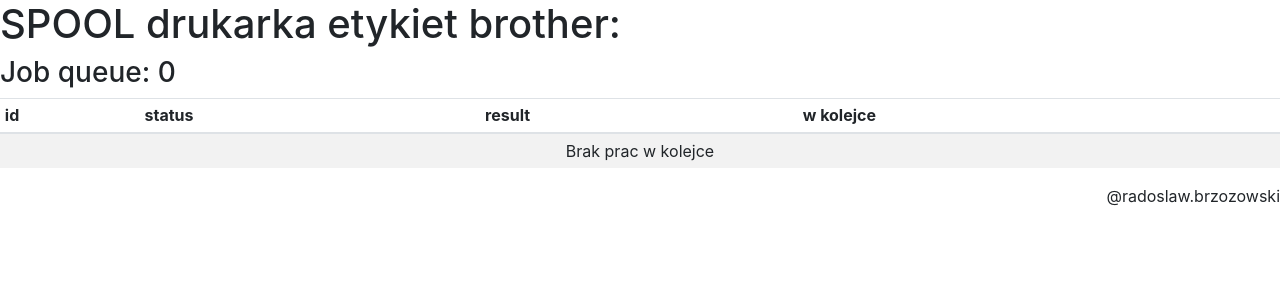
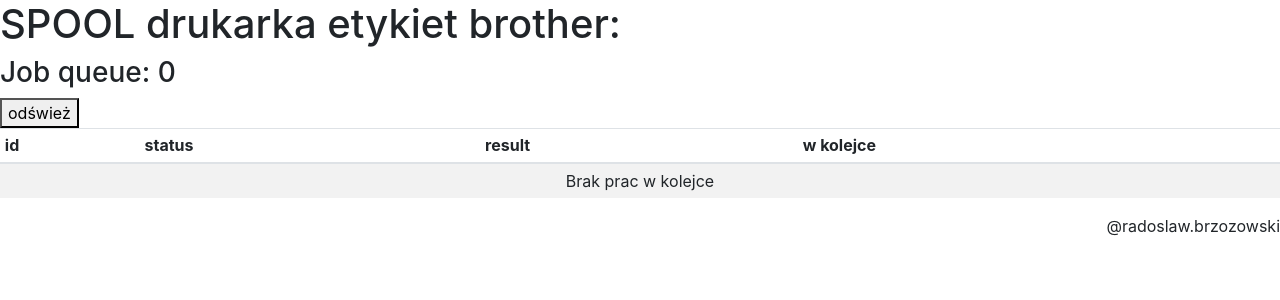
Before and after one commit to radoslav/brother_ql_print_label, a Flask app: page / in a window 1280 px wide. Shown: the top 300 px of the page. Run offline with Flask 2, Linux system fonts and the light colour scheme; some libraries are stand-ins or nearby versions.

Commit message:
static page index working

```diff
--- a/app/templates/index.html
+++ b/app/templates/index.html
@@ -17,6 +17,10 @@
 <h1>SPOOL drukarka etykiet brother:</h1>
 
 <h3 class="">Job queue: {{ q_len }}</h3>
+
+<div>
+    <button onClick="window.location.reload();">odśwież</button>
+</div>
 
 <table class="table table-sm table-striped">
     <thead class="">
```
